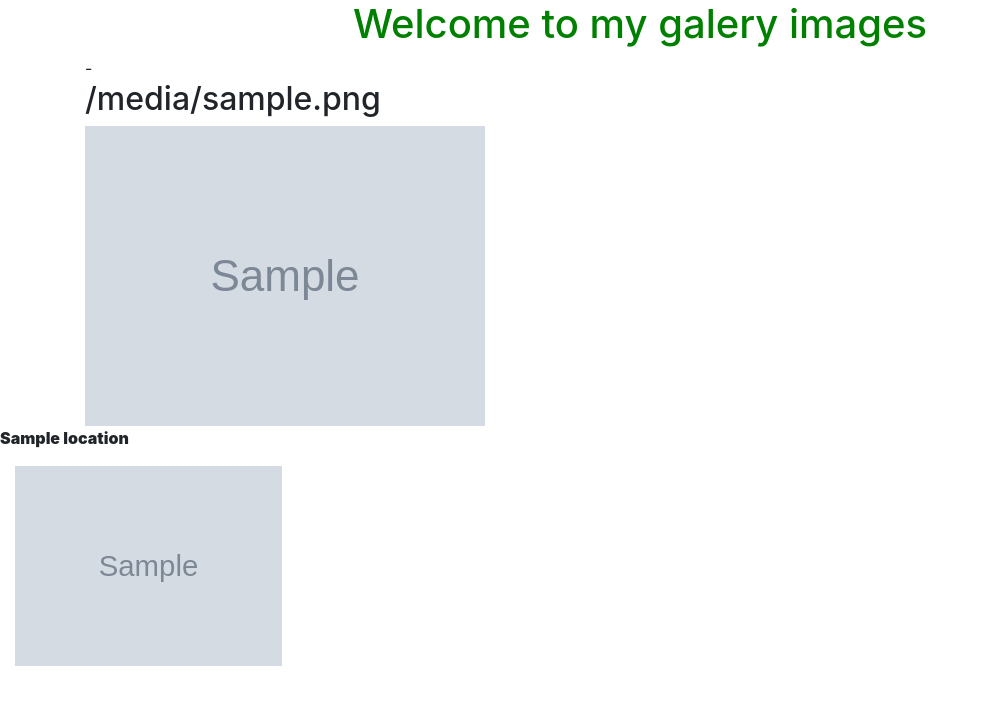
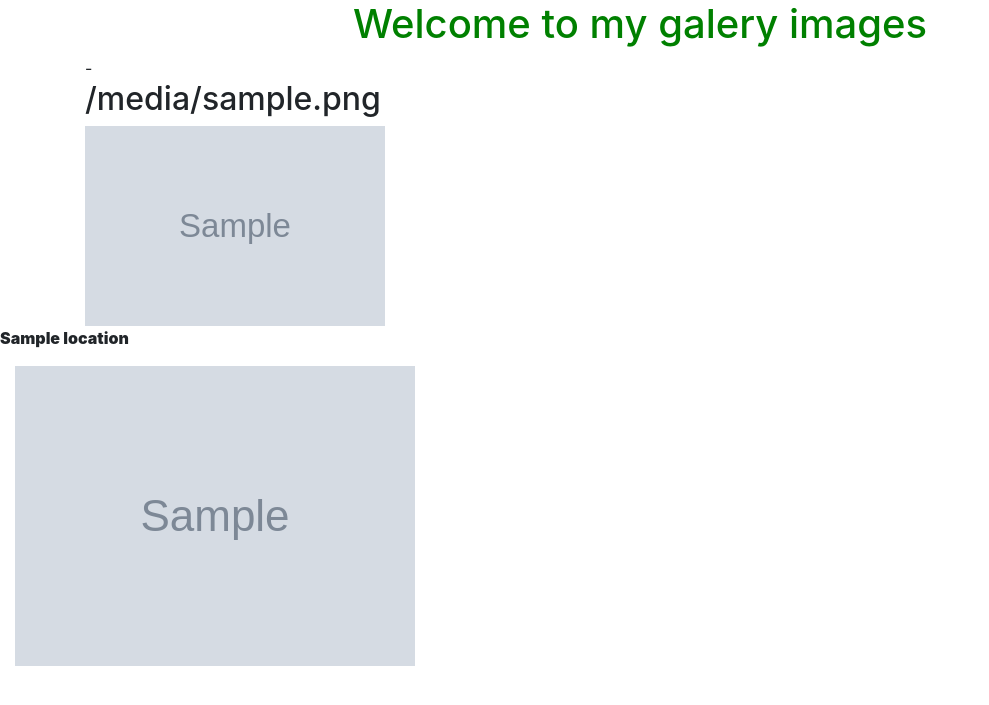
Before and after one commit to GasaGentille/personal_gallery, a Django app: template phootos/templates/location.html in a window 1280 px wide. Shown: the part 76-781 px from the top of the page, without its empty margins (0-989 px from the left). Run offline with Django 3.2, Linux system fonts and the light colour scheme; the template is opened without the code that fills it: most values are stand-ins (such as "Sample title", 1, 10 or a date in 2020); grey boxes marked "Sample" are stand-in pictures; some libraries are stand-ins or nearby versions.

Commit message:
Changing loanding page

```diff
--- a/static/css/basenews.css
+++ b/static/css/basenews.css
@@ -6,12 +6,12 @@ body{
   margin-top: 20px;
 }
 
-  .column {
+  .colcol-md-4  {
     flex: 50%;
     padding: 0 4px;
   }
 
-  .column img , .col-md-6{
+  .col-md-4 img{
     margin-top: 8px;
     vertical-align: middle;
     height:200px;
```
